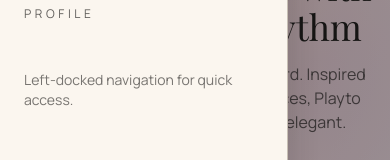
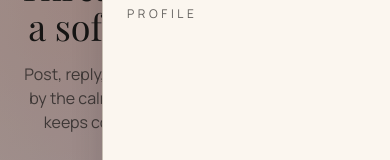
Before and after one commit to Arbab-ofc/Playto, a React (Vite) app in the folder frontend/: page / in a window 390 px wide. Both pictures are taken after a click on the button "Menu". Shown: the part 174-334 px from the top of the page. Built offline with nearby package versions, Linux system fonts and the light colour scheme; no server answers.

Commit message:
style: move mobile menu to right

```diff
--- a/frontend/src/components/layout/Header.jsx
+++ b/frontend/src/components/layout/Header.jsx
@@ -52,10 +52,10 @@ export const Header = () => {
               aria-label="Close menu overlay"
             />
             <motion.aside
-              className="absolute left-0 top-0 h-full w-72 bg-cream border-r border-line shadow-lift p-6"
-              initial={{ x: '-100%' }}
+              className="absolute right-0 top-0 h-full w-72 bg-cream border-l border-line shadow-lift p-6"
+              initial={{ x: '100%' }}
               animate={{ x: 0 }}
-              exit={{ x: '-100%' }}
+              exit={{ x: '100%' }}
               transition={{ type: 'spring', stiffness: 260, damping: 30 }}
             >
               <div className="flex items-center justify-between mb-10">
@@ -81,9 +81,6 @@ export const Header = () => {
                 </a>
               </div>
 
-              <div className="mt-12 text-sm text-ink/60">
-                Left-docked navigation for quick access.
-              </div>
             </motion.aside>
           </motion.div>
         )}
```
